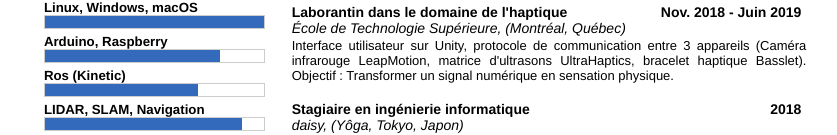
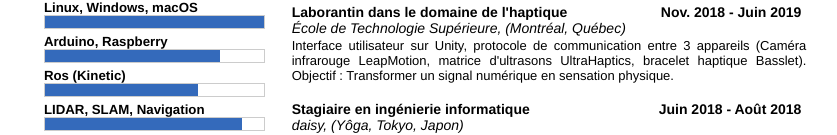
Before and after one commit to DannySauval/CV_France, a plain HTML site: page index.html in a window 1280 px wide. Shown: the part 639-774 px from the top of the page, without its empty margins (221-1058 px from the left). Drawn offline with Linux system fonts and the light colour scheme.

Commit message:
Correction erreur dates daisy*

```diff
--- a/index.html
+++ b/index.html
@@ -163,7 +163,7 @@
 			<br>
 			<span class="exp"><strong>Stagiaire en ingénierie informatique</strong><br>
 			<i>daisy, (Yôga, Tokyo, Japon)</i><br></span>
-  			<span class="date"><strong>2018</strong></span>
+  			<span class="date"><strong>Juin 2018 - Août 2018</strong></span>
 
   			<p class="justify">Création d'un algorithme afin de scanner un visage en 3D. Matériel : Kinect v1, mise à jour vers la Intel RealSense D415. Triangulation de nuages de points en 3D. Traitement des données via Unity.</p>
 
```
Also changed, not shown: 1 other file.
